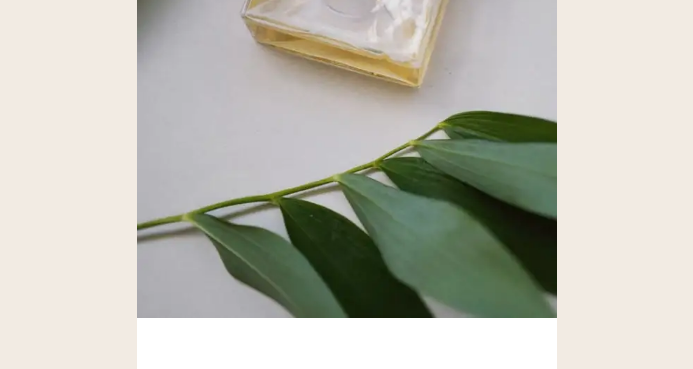
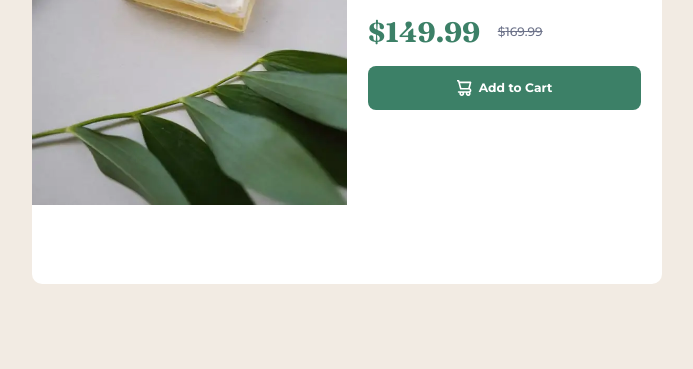
Before and after one commit to PatricioZarauz/product-preview-card-component-main, a plain HTML site: page index.html in a window 1280 px wide. Shown: the part 431-800 px from the top of the page, without its empty margins (293-986 px from the left). Drawn offline with Linux system fonts and the light colour scheme.

Commit message:
More style fixes

```diff
--- a/index.html
+++ b/index.html
@@ -35,12 +35,12 @@
             <source
               srcset="./images/image-product-desktop.webp"
               type="image/webp"
-              media="(min-width: 40em)"
+              media="(min-width: 45rem)"
             />
             <source
               srcset="./images/image-product-desktop.jpg"
               type="image/jpeg"
-              media="(min-width: 40em)"
+              media="(min-width: 45rem)"
             />
             <source
               srcset="./images/image-product-mobile.webp"
@@ -70,7 +70,10 @@
             >
             <span class="old-price"><abbr title="USD">$</abbr>169.99</span>
           </div>
-          <a class="add-cart-button" href="#">Add to Cart</a>
+          <a class="add-cart-button" href="#">
+            <abbr title="cart-icon" class="icon"></abbr>
+            <span class="text">Add to Cart</span>
+          </a>
         </div>
       </article>
     </main>
--- a/index.scss
+++ b/index.scss
@@ -24,7 +24,7 @@ img {
   aspect-ratio: 2/1;
   object-fit: contain;
 
-  @media (min-width: 40em) {
+  @media (min-width: 45rem) {
     aspect-ratio: 1/2;
   }
 }
@@ -52,13 +52,14 @@ article.product-card {
   overflow: hidden;
   display: grid;
   border-radius: 10px;
-  grid-template-rows: 1fr 1.5fr;
+  grid-template-rows: 1fr fit-content;
   grid-template-columns: 1fr;
   background-color: $white;
 
-  @media (min-width: 40em) {
+  @media (min-width: 45rem) {
     grid-template-rows: 1fr;
-    grid-template-columns: repeat(1fr, 2);
+    grid-template-columns: repeat(2, 1fr);
+    max-width: 45rem;
   }
 }
 
@@ -86,6 +87,7 @@ h1.product-title {
   display: flex;
   flex-direction: column;
   gap: 1.25rem;
+  justify-content: center;
 }
 
 p.product-description {
@@ -94,8 +96,10 @@ p.product-description {
 
 .product-price-container {
   display: flex;
-  gap: 1.25rem;
+  column-gap: 1.25rem;
+  row-gap: 0.25rem;
   align-items: center;
+  flex-wrap: wrap;
 
   span.price,
   abbr.price {
@@ -116,14 +120,14 @@ a.add-cart-button {
   text-decoration: none;
   background-color: $dark_cyan;
   padding: 1rem;
-  text-align: center;
   color: $white;
   font-weight: 700;
   border-radius: 8px;
+  display: flex;
+  justify-content: center;
+  gap: 0.5rem;
 }
 
-a.add-cart-button::before {
+a.add-cart-button > abbr.icon {
   content: url(../images/icon-cart.svg);
-  padding-right: 1.5ch;
-  color: $white;
 }
```
Also changed, not shown: stylesheets/index.css, 1 other file.
